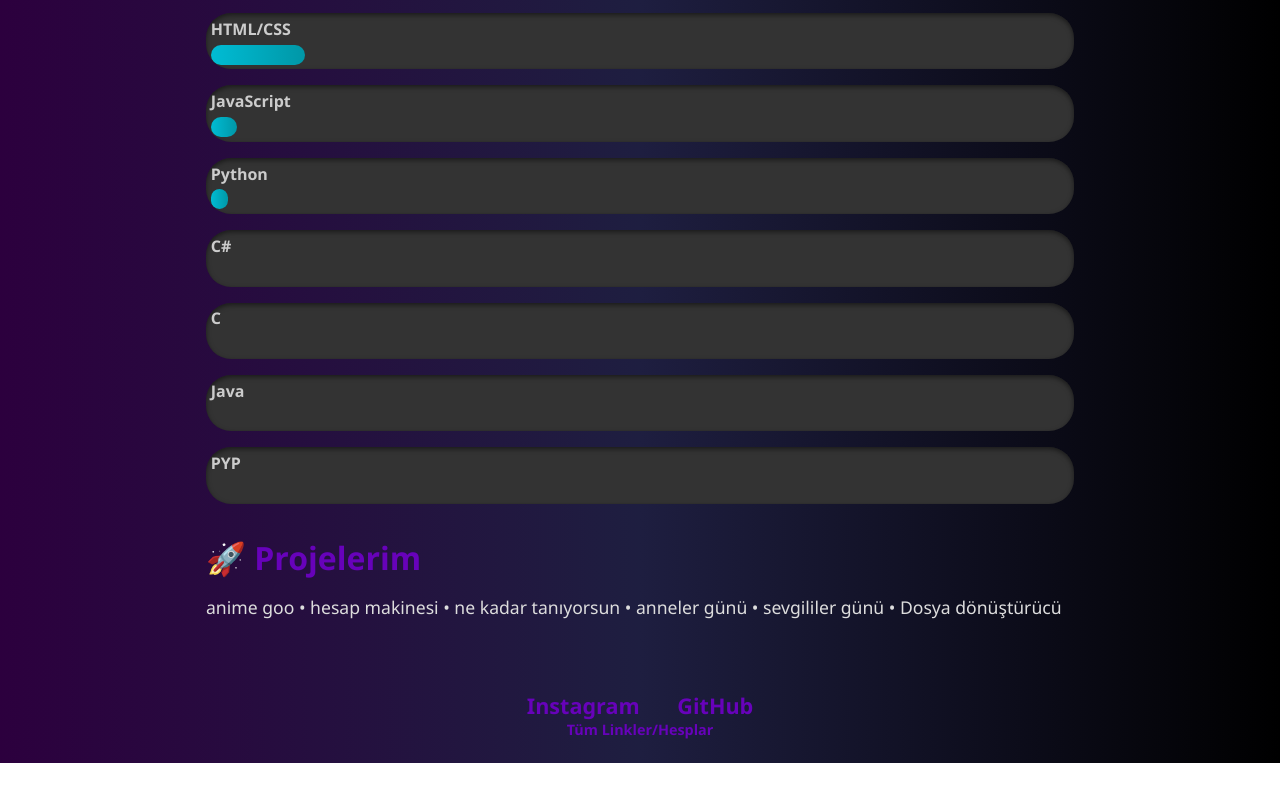
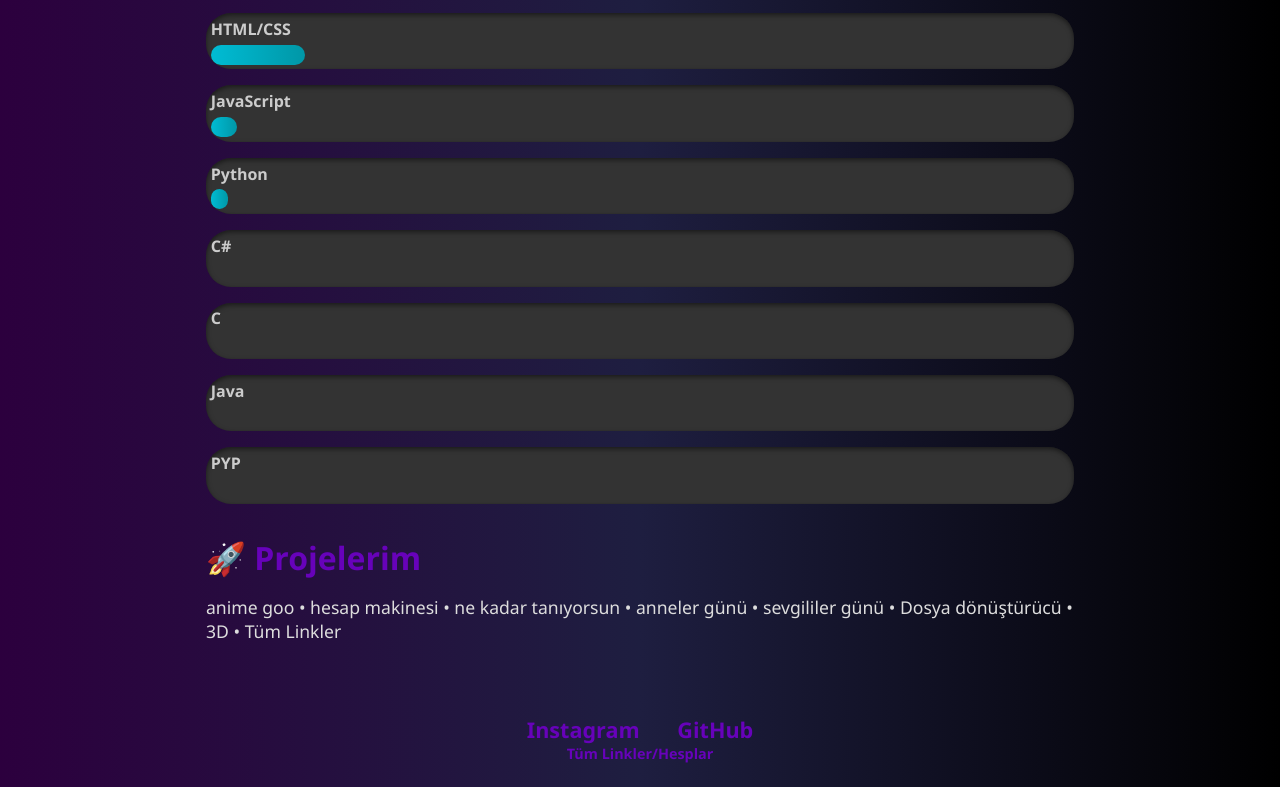
Before and after one commit to admin-kaport/mert, a plain HTML site: page index.html in a window 1280 px wide. Shown: the part 573-1360 px from the top of the page. Before the commit the page ends 1336 px from the top, so only its background shows below. Drawn offline with Linux system fonts and the light colour scheme.

Commit message:
index.html

```diff
--- a/index.html
+++ b/index.html
@@ -207,7 +207,7 @@
 
     <section id="projeler">
         <h1>🚀 Projelerim</h1>
-        <p>anime goo • hesap makinesi • ne kadar tanıyorsun • anneler günü • sevgililer günü • Dosya dönüştürücü</p>
+        <p>anime goo • hesap makinesi • ne kadar tanıyorsun • anneler günü • sevgililer günü • Dosya dönüştürücü • 3D • Tüm Linkler </p>
     </section>
 
     <footer>
```
